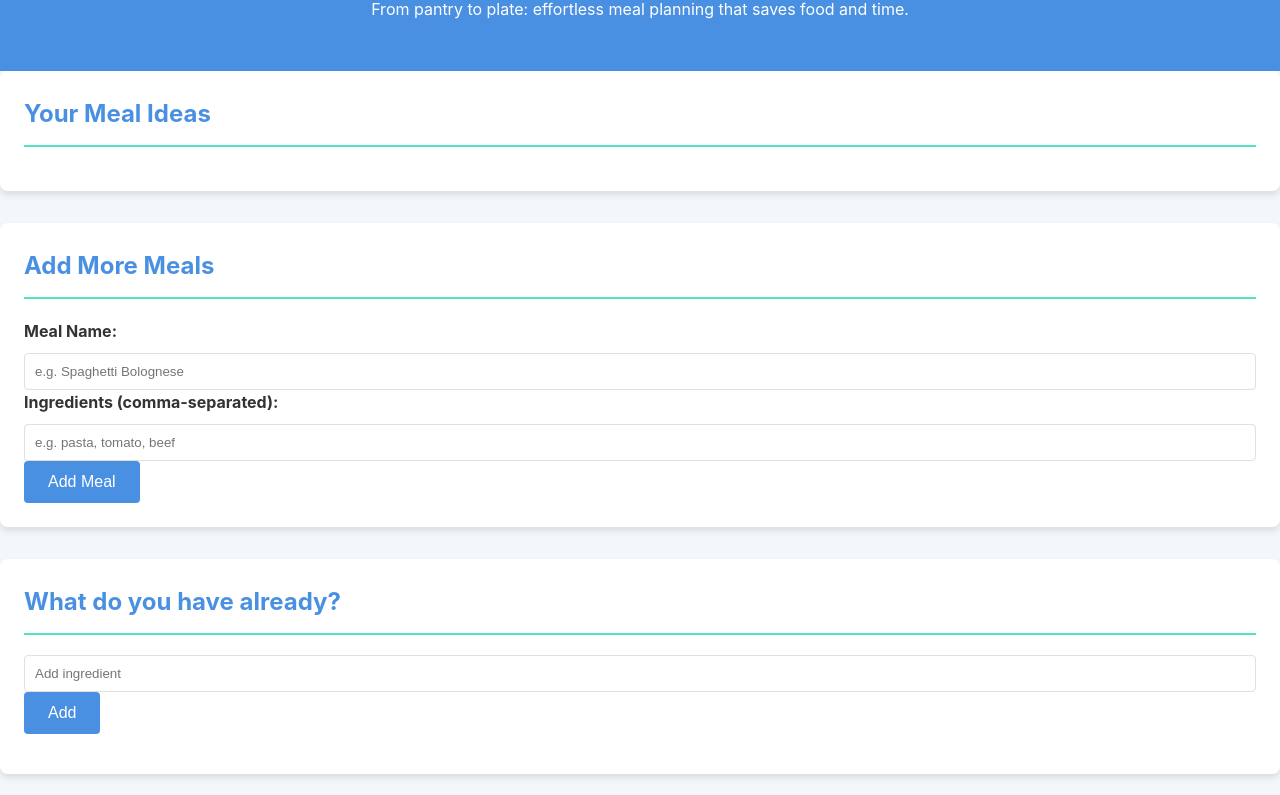
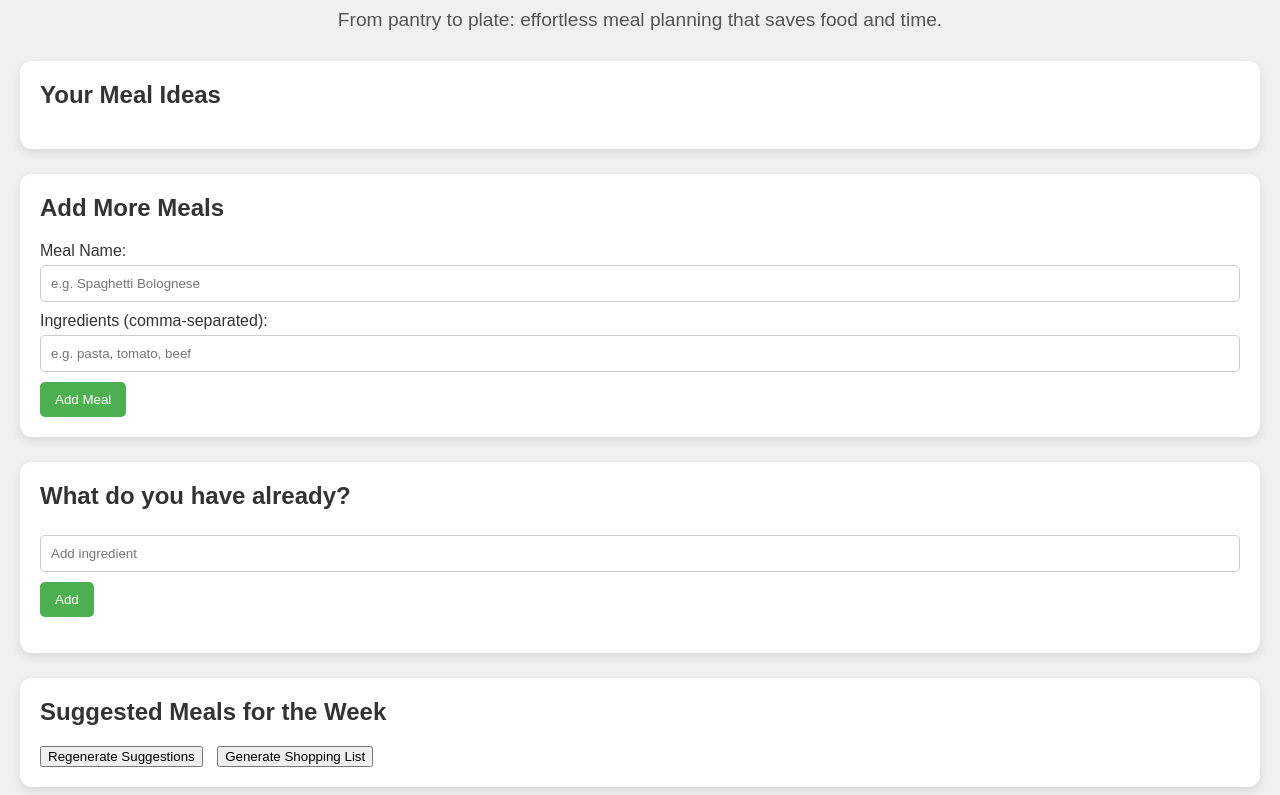
Before and after one commit to hollyannika/smart-meal-planner, a plain HTML site: page index.html in a window 1280 px wide. Shown: the part 102-897 px from the top of the page. Drawn offline with Linux system fonts and the light colour scheme.

Commit message:
Update 1 style.css

```diff
--- a/style.css
+++ b/style.css
@@ -1,123 +1,84 @@
-:root {
-    --primary-color: #4A90E2;
-    --secondary-color: #50E3C2;
-    --background-color: #F4F7F9;
-    --text-color: #333;
-    --light-text-color: #666;
-    --card-background: #fff;
-    --border-color: #E0E0E0;
-}
-
 body {
-    font-family: -apple-system, BlinkMacSystemFont, 'Segoe UI', Roboto, sans-serif;
-    background-color: var(--background-color);
-    color: var(--text-color);
+  font-family: Arial, sans-serif;
   margin: 0;
-    padding: 0;
-    line-height: 1.6;
+  padding: 20px;
+  background-color: #f0f0f0;
+  color: #333;
 }
 
 header {
-    background-color: var(--primary-color);
-    color: #fff;
   text-align: center;
-    padding: 2em 1em;
+  margin-bottom: 30px;
 }
 
 header h1 {
-    margin: 0;
+  font-size: 2.5em;
+  margin-bottom: 5px;
 }
 
-main {
-    max-width: 800px;
-    margin: 2em auto;
-    padding: 0 1em;
+header .tagline {
+  font-size: 1.2em;
+  color: #555;
 }
 
 section {
-    background: var(--card-background);
-    padding: 1.5em;
-    border-radius: 8px;
-    box-shadow: 0 4px 6px rgba(0, 0, 0, 0.1);
-    margin-bottom: 2em;
+  background-color: #fff;
+  padding: 20px;
+  margin-bottom: 25px;
+  border-radius: 12px;
+  box-shadow: 0 4px 10px rgba(0,0,0,0.1);
 }
 
 h2 {
-    color: var(--primary-color);
-    border-bottom: 2px solid var(--secondary-color);
-    padding-bottom: 0.5em;
   margin-top: 0;
 }
 
-.form-group {
-    margin-bottom: 1em;
+form input {
+  width: 100%;
+  padding: 10px;
+  margin-top: 5px;
+  margin-bottom: 10px;
+  box-sizing: border-box;
+  border-radius: 5px;
+  border: 1px solid #ccc;
 }
 
-label {
-    display: block;
-    margin-bottom: 0.5em;
-    font-weight: bold;
+form button {
+  padding: 10px 15px;
+  background-color: #4CAF50;
+  color: white;
+  border: none;
+  border-radius: 5px;
+  cursor: pointer;
 }
 
-input[type="text"] {
-    width: 100%;
-    padding: 0.75em;
-    border: 1px solid var(--border-color);
-    border-radius: 4px;
-    box-sizing: border-box;
+form button:hover {
+  background-color: #45a049;
 }
 
-button {
-    background-color: var(--primary-color);
-    color: #fff;
-    border: none;
-    padding: 0.75em 1.5em;
-    border-radius: 4px;
-    cursor: pointer;
-    font-size: 1em;
-    transition: background-color 0.3s ease;
+ul {
+  list-style-type: none;
+  padding-left: 0;
 }
 
-button:hover {
-    background-color: var(--secondary-color);
-}
-
-.meal-item {
+li {
   display: flex;
   justify-content: space-between;
   align-items: center;
-    padding: 0.75em;
-    border-bottom: 1px solid var(--border-color);
+  padding: 5px 0;
 }
 
-.meal-item:last-child {
-    border-bottom: none;
+li button {
+  margin-left: 10px;
+  padding: 4px 7px;
+  font-size: 0.85em;
+  cursor: pointer;
 }
 
-.meal-item button {
-    background: transparent;
-    color: var(--light-text-color);
-    padding: 0.2em 0.5em;
-    font-size: 0.8em;
+.buttons {
+  margin-top: 10px;
 }
 
-.weekly-meal-day {
-    padding: 0.75em;
-    border-bottom: 1px dashed var(--border-color);
+.buttons button {
+  margin-right: 10px;
 }
-
-.shopping-list ul {
-    list-style: none;
-    padding: 0;
-}
-
-.shopping-list li {
-    padding: 0.5em 0;
-    border-bottom: 1px solid var(--border-color);
-}
-
-.list-header {
-    font-weight: bold;
-    margin-top: 1em;
-    color: var(--primary-color);
-}
```
Lines whose indentation alone changed are shown as unchanged.
